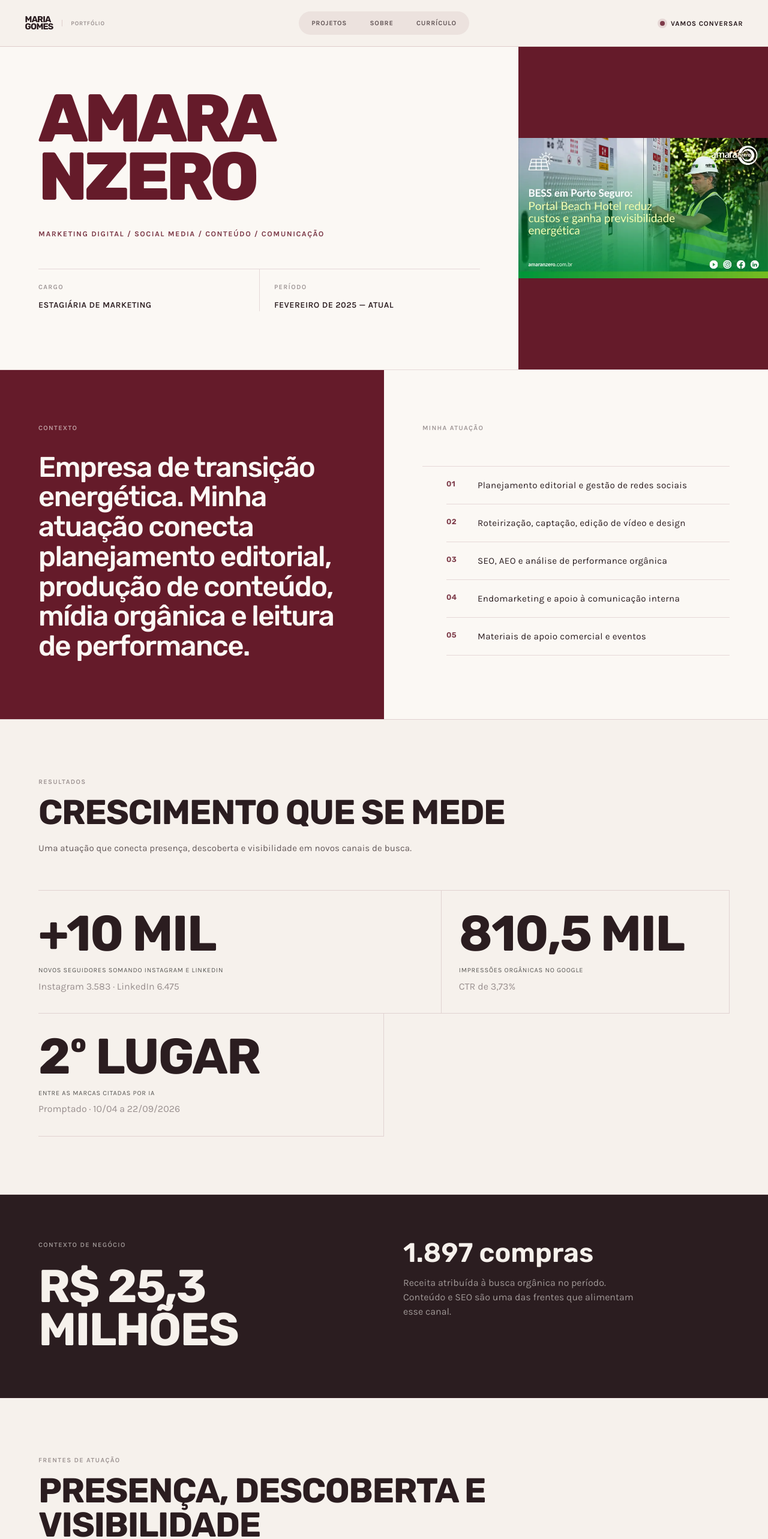
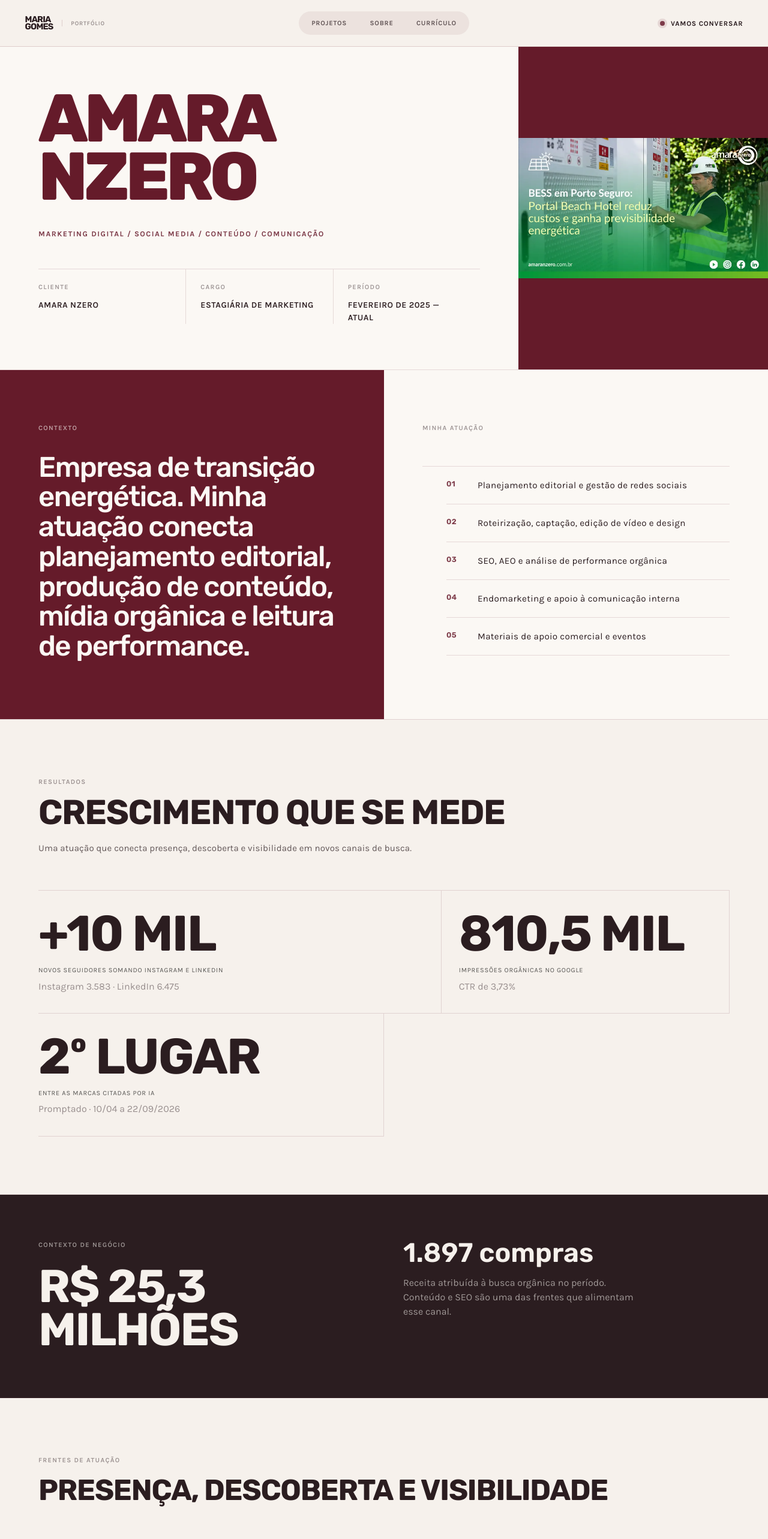
Before and after one commit to megomeslv/portfoliomegs, a React (Vite) app: page /projetos/amara-nzero in a window 1280 px wide. Shown: the top 2566 px of the page at 60% size. Built offline with nearby package versions, Linux system fonts and the light colour scheme.

Commit message:
Adjust Amara client metadata, hero source, and single-line heading

```diff
--- a/src/content-cleanup.css
+++ b/src/content-cleanup.css
@@ -213,6 +213,15 @@
   line-height: 1.5;
 }
 
+/* Keep the Amara fronts heading on one line at every viewport width. */
+.amara-case .case-fronts-section .section-title {
+  max-width: none;
+  font-size: clamp(.75rem, 3.8vw, 4rem);
+  white-space: nowrap;
+  overflow-wrap: normal;
+  line-height: 1.15;
+}
+
 .case-front-grid {
   display: grid;
   grid-template-columns: repeat(3, minmax(0, 1fr));
--- a/src/pages/AmaraNZeroCase.tsx
+++ b/src/pages/AmaraNZeroCase.tsx
@@ -31,8 +31,8 @@
 
 export default function AmaraNZeroCase() {
   return (
-    <article className="case-page">
-      <CaseHero number="01" title="AMARA NZERO" category="MARKETING DIGITAL / SOCIAL MEDIA / CONTEÚDO / COMUNICAÇÃO" meta={[{ label: 'CARGO', value: 'ESTAGIÁRIA DE MARKETING' }, { label: 'PERÍODO', value: 'FEVEREIRO DE 2025 — ATUAL' }]} image={images.amara[0]} imageAlt="Conteúdo da Amara NZero sobre BESS" imageFit="contain" />
+    <article className="case-page amara-case">
+      <CaseHero number="01" title="AMARA NZERO" category="MARKETING DIGITAL / SOCIAL MEDIA / CONTEÚDO / COMUNICAÇÃO" meta={[{ label: 'CLIENTE', value: 'AMARA NZERO' }, { label: 'CARGO', value: 'ESTAGIÁRIA DE MARKETING' }, { label: 'PERÍODO', value: 'FEVEREIRO DE 2025 — ATUAL' }]} image="/images/linkedinbess.webp" imageAlt="Conteúdo da Amara NZero sobre BESS" imageFit="contain" />
       <CaseIntro context="Empresa de transição energética. Minha atuação conecta planejamento editorial, produção de conteúdo, mídia orgânica e leitura de performance." responsibilities={['Planejamento editorial e gestão de redes sociais', 'Roteirização, captação, edição de vídeo e design', 'SEO, AEO e análise de performance orgânica', 'Endomarketing e apoio à comunicação interna', 'Materiais de apoio comercial e eventos']} />
       <CaseSection label="RESULTADOS" title="Crescimento que se mede" intro="Uma atuação que conecta presença, descoberta e visibilidade em novos canais de busca.">
         <MetricGrid className="metric-grid-featured">
```
